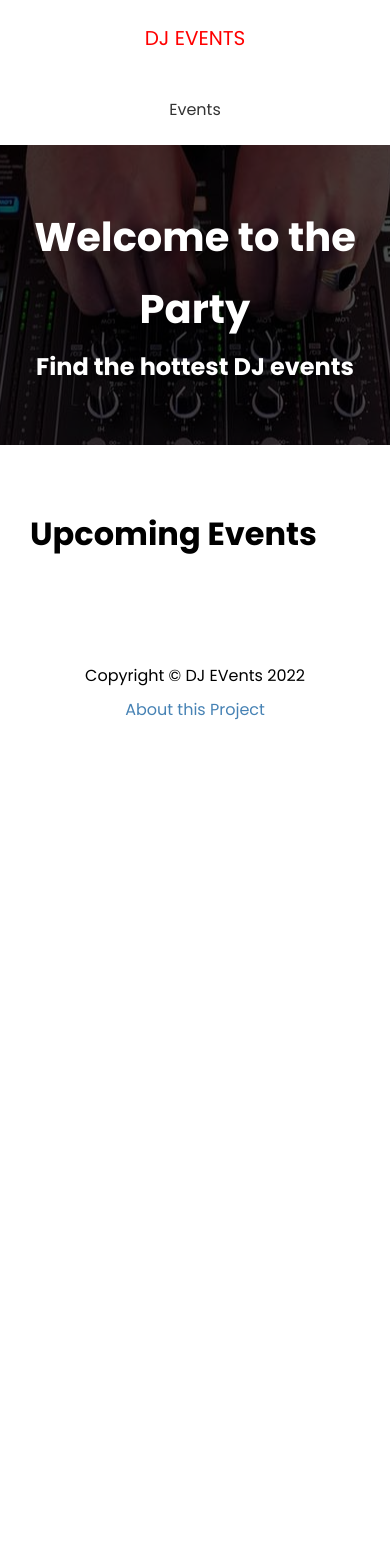
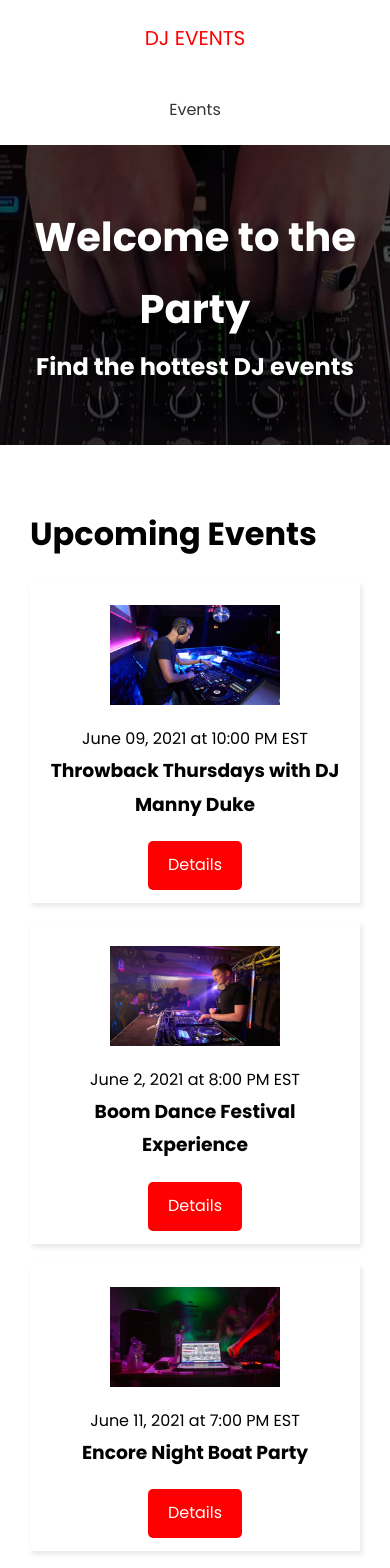
Before and after one commit to uziel78/dj-events-frontend, a Next.js app: page / in a window 390 px wide. Shown: the top 1568 px of the page. Before the commit the page ends 844 px from the top, so only its background shows below. Built offline with nearby package versions, Linux system fonts and the light colour scheme; no server answers.

Commit message:
Display Events component added

```diff
--- /dev/null
+++ b/components/EventItem.jsx
@@ -0,0 +1,30 @@
+import Link from 'next/link';
+import Image from 'next/image';
+import styles from '@/styles/EventItem.module.css';
+
+export default function EventItem({ evt }) {
+  return (
+    <div className={styles.event}>
+      <div className={styles.img}>
+        <Image
+          src={evt.image ? evt.image : '/images/event-default.png'}
+          width={170}
+          height={100}
+          alt={evt.slug}
+        />
+      </div>
+
+      <div className={styles.info}>
+        <span>
+          {evt.date} at {evt.time}
+        </span>
+        <h3>{evt.name}</h3>
+      </div>
+      <div className={styles.link}>
+        <Link href={`/events/${evt.slug}`}>
+          <a className='btn'>Details</a>
+        </Link>
+      </div>
+    </div>
+  );
+}
--- a/pages/index.jsx
+++ b/pages/index.jsx
@@ -1,4 +1,6 @@
+import Link from 'next/link';
 import Layout from '@/components/Layout';
+import EventItem from '@/components/EventItem';
 import { API_URL } from '@/config/index';
 
 export default function HomePage({ events }) {
@@ -7,6 +9,17 @@
   return (
     <Layout>
       <h1>Upcoming Events</h1>
+      {events.length === 0 && <h3>No events to show</h3>}
+
+      {events.map((evt) => (
+        <EventItem key={evt.id} evt={evt} />
+      ))}
+
+      {events.length > 0 && (
+        <Link href='/events'>
+          <a className='btn-secondary'>View All Events</a>
+        </Link>
+      )}
     </Layout>
   );
 }
@@ -18,7 +31,8 @@
   //console.log(events);  -logs server-side/terminal
 
   return {
-    props: { events },
+    //slice method used to show first 3 results only
+    props: { events: events.slice(0, 3) },
     revalidate: 1,
   };
 }
--- /dev/null
+++ b/styles/EventItem.module.css
@@ -0,0 +1,28 @@
+.event {
+  display: flex;
+  justify-content: space-between;
+  align-items: center;
+  margin: 20px 0;
+  padding: 13px;
+  box-shadow: 2px 3px 5px rgba(0, 0, 0, 0.1);
+}
+
+.img {
+  flex: 1;
+  margin: 10px;
+}
+
+.info {
+  flex: 2;
+}
+
+@media (max-width: 600px) {
+  .event {
+    flex-direction: column;
+    text-align: center;
+  }
+
+  .info {
+    margin-bottom: 20px;
+  }
+}
```
Also changed, not shown: pages/events/index.jsx (+23 -2 lines).
